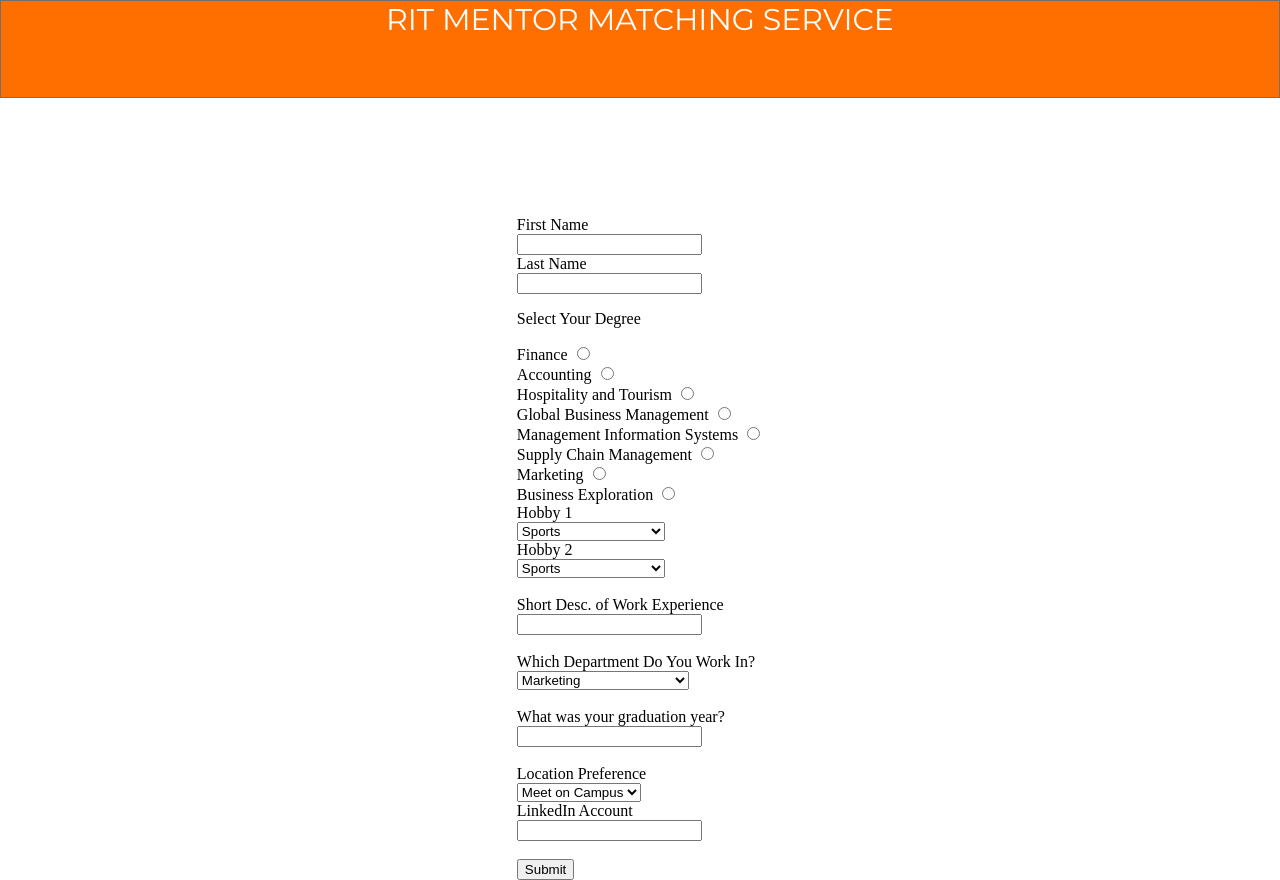
After one commit to nishadpasricha/mentormatching, a Flask app: page /alumniform in a window 1280 px wide. The commit adds this page. Run offline with Flask 2, Linux system fonts and the light colour scheme.

Commit message:
alumni flow

```diff
--- /dev/null
+++ b/app.py
@@ -0,0 +1,76 @@
+from crypt import methods
+from re import L
+from flask import Flask, render_template, flash, request, redirect, url_for, send_from_directory
+from datetime import datetime
+
+
+app = Flask(__name__)
+#add DB
+
+@app.route('/', methods = ['GET', 'POST'])
+def home():
+    return render_template('home.html')
+
+
+@app.route('/studentemailcheck',methods= ['GET', 'POST'])
+def studentsubmit():
+    return render_template('studentemailcheck.html')
+
+
+@app.route('/studentform', methods = ['GET','POST'])
+def studentform():
+    if request.method == 'POST':
+        request.form
+        email = request.form.get("email")
+        print(email)
+    return render_template('studentform.html')
+
+@app.route('/studentconfirm', methods = ['GET','POST'])
+def studentconfirm():
+    if request.method == 'POST':
+        request.form
+        s_fname = request.form.get("fname")
+        s_lname = request.form.get("lname")
+        s_degree = request.form.get("degree")
+        s_hobby1 = request.form.get("hobbies1")
+        s_hobby2 = request.form.get("hobbies2")
+        s_workexp = request.form.get("we")
+        s_dept = request.form.get("s-department")
+        s_interest = request.form.get("s-interest")
+        s_desire = request.form.get("desire")
+        s_graddate = request.form.get("graddate")
+        s_location = request.form.get("location")
+        s_linkedin = request.form.get("linkedin")
+
+        print(s_lname, s_fname,s_degree,s_hobby1,s_hobby2,s_workexp,s_dept,s_interest,s_desire,s_graddate,s_location,s_linkedin)
+    return render_template('studentconfirm.html', s_fname = s_fname)
+
+@app.route('/alumniemailcheck', methods = ['GET','POST'])
+def alumniemailcheck():
+    return render_template('alumniemailcheck.html')
+
+@app.route('/alumniform', methods = ['GET','POST'])
+def alumniform():
+    if request.method == 'POST':
+        request.form
+        email = request.form.get("email")
+        print(email)
+    return render_template('alumniform.html')
+
+@app.route('/alumniconfirm', methods = ['GET','POST'])
+def alumniconfirm():
+    if request.method == 'POST':
+        request.form
+        a_fname = request.form.get("fname")
+        a_lname = request.form.get("lname")
+        a_degree = request.form.get("degree")
+        a_hobby1 = request.form.get("hobbies1")
+        a_hobby2 = request.form.get("hobbies2")
+        a_workexp = request.form.get("we")
+        a_dept = request.form.get("a-department")
+        a_graddate = request.form.get("graddate")
+        a_location = request.form.get("location")
+        a_linkedin = request.form.get("linkedin")
+        print(a_fname, a_lname, a_degree, a_hobby1,a_hobby2,a_workexp, a_dept,a_graddate, a_location,a_linkedin)
+
+    return render_template('alumniconfirm.html')
--- /dev/null
+++ b/templates/alumniconfirm.html
@@ -0,0 +1 @@
+TEST ALUMNI SUCCES
--- /dev/null
+++ b/templates/alumniform.html
@@ -0,0 +1,142 @@
+<!DOCTYPE html>
+
+<html>
+<title>Home/Sign up for RIT's MentorMatching</title>
+
+<style>
+    @import url('https://fonts.googleapis.com/css?family=Montserrat:400,800');
+
+    body {
+    background-color:#ffffff;
+    margin: 0;
+    width: 100%;
+    height: 100%;
+    padding: 0;
+    position: block;
+    overflow-x: hidden;
+    overflow-y: auto;
+
+}
+
+.headerbanner {
+  border-style: solid;
+  border-width: 1px;
+  border-color: rgb(112, 112, 112);
+  font-style: normal;
+  position: relative;
+  height: 6rem;
+  width: auto;
+  background-color: rgb(255, 111, 0);
+  text-align: center;
+  font-family: Montserrat;
+  font-size: 30px;
+  color: white;
+  margin-bottom: 200px;
+}
+
+
+.container {
+  width: auto;
+  height: 500px;
+  margin: 50px;
+  display: flex;
+  align-items: center;
+  justify-content: center;
+}
+</style>
+
+
+<script>
+
+</script>
+
+<body>
+
+<div class="headerbanner">RIT MENTOR MATCHING SERVICE</div>
+
+<div class = "container">
+
+    <form action = "/alumniconfirm" method = "POST">
+      <!---Name Collection-->
+      <label for="fname">First Name</label><br>
+      <input type="text" id="fname" name="fname"><br>
+      <label for="lname">Last Name</label><br>
+      <input type="text" id="lname" name="lname"><br>
+      <!---Degree Selection-->
+      <p>Select Your Degree</p>
+      <label for="a-financedegree">Finance</label>
+      <input type="radio" id="a-financedegree" name="degree"><br>
+      <label for="a-accountingdegree">Accounting</label>
+      <input type="radio" id="a-accountingdegree" name="degree"><br>
+      <label for="a-hospitdegree">Hospitality and Tourism</label>
+      <input type="radio" id="a-hospitdegree" name="degree"><br>
+      <label for="a-globaldegree">Global Business Management</label>
+      <input type="radio" id="a-globaldegree" name="degree"><br>
+      <label for="misdegree">Management Information Systems</label>
+      <input type="radio" id="a-misdegree" name="degree"><br>
+      <label for= "a-supplychaindegree">Supply Chain Management</label>
+      <input type="radio" id="a-supplychaindegree" name="degree"><br>
+      <label for="a-marketing">Marketing</label>
+      <input type="radio" id="a-marketing" name ="degree"><br>
+      <label for="a-businessexploration">Business Exploration</label>
+      <input type="radio" id="a-businessexploration" name="degree"><br>
+
+      <!---Hobby Selection-->
+      <label for="hobbies1">Hobby 1</label><br>
+      <select name="hobbies1" id="hobbies1"><br>
+          <option value="sports">Sports</option>
+          <option value="artdesign">Art/Design</option>
+          <option value ="communityservice">Community Service</option>
+          <option value ="reading">Reading</option>
+          <option value ="videogames">Video Games</option>
+          <option value ="music">Music</option>
+          <option value ="stocks">Stock/Finance</option>
+          <option value="entertainment">Entertainment</option>
+          <option value="shopping">Shopping</option>
+          <option value="research">Research/News</option>
+          <option value="cooking">Coding/Programming</option>
+        </select><br>
+        <label for="hobbies2">Hobby 2</label><br>
+        <select name="hobbies2" id="hobbies2"><br>
+            <option value="sports">Sports</option>
+            <option value="artdesign">Art/Design</option>
+            <option value ="communityservice">Community Service</option>
+            <option value ="reading">Reading</option>
+            <option value ="videogames">Video Games</option>
+            <option value ="music">Music</option>
+            <option value ="stocks">Stock/Finance</option>
+            <option value="entertainment">Entertainment</option>
+            <option value="shopping">Shopping</option>
+            <option value="research">Research/News</option>
+            <option value="cooking">Coding/Programming</option>
+        </select>
+        <br><br>
+        <label for="a-workexperience">Short Desc. of Work Experience</label><br>
+        <input type="text" id="a-workexperience" name="we"><br><br>
+        <label for="a-department">Which Department Do You Work In?</label><br>
+        <select name="a-department" id="department">
+          <option value="marketing">Marketing</option>
+          <option value ="finance">Finance</option>
+          <option value="operationsmanagement">Operations Management</option>
+          <option value="humanresources">Human Resources</option>
+          <option value="it">IT</option>
+          <option value="development">Development</option>
+          <option value="consulting">Consulting</option>
+          <option value="legal">Legal</option>
+          <option value="manufacturing">Manufacturing</option>
+          <option value="dis-scm">Distribution/Supply Chain</option>
+        </select><br><br>
+        <label for="a-graddate">What was your graduation year?</label><br>
+        <input type="text" id="a-graddate" name="graddate"><br><br>
+        <label for="a-location">Location Preference</label><br>
+        <select name="location" id="a-location">
+          <option value="campus">Meet on Campus</option>
+          <option value="remote">Meet Remotely</option>
+        </select><br>
+        <label for="a-linkedin">LinkedIn Account</label><br>
+        <input type="text" id="a-linkedin" name="linkedin"><br><br>
+      <input type="submit">
+    </form>
+</div>
+
+</body>
--- a/tracker.txt
+++ b/tracker.txt
@@ -5,6 +5,6 @@
 1. Create Class for students
 2. Create / Copy Alumni Flow
 3. Make it pretty
-4. Connect DB
+4. init db (SQLAlchemy and initial sqllite testing with eventual postgres transferral)
 4.5 DB testing
-5. Figure out hosting (digital ocean)
+5. Figure out hosting (heroku)
```
Also changed, not shown: main.py (deleted, +0 -49 lines), templates/alumniemailcheck.html (added, +72 -0 lines), templates/home.html (+38 -4 lines).
